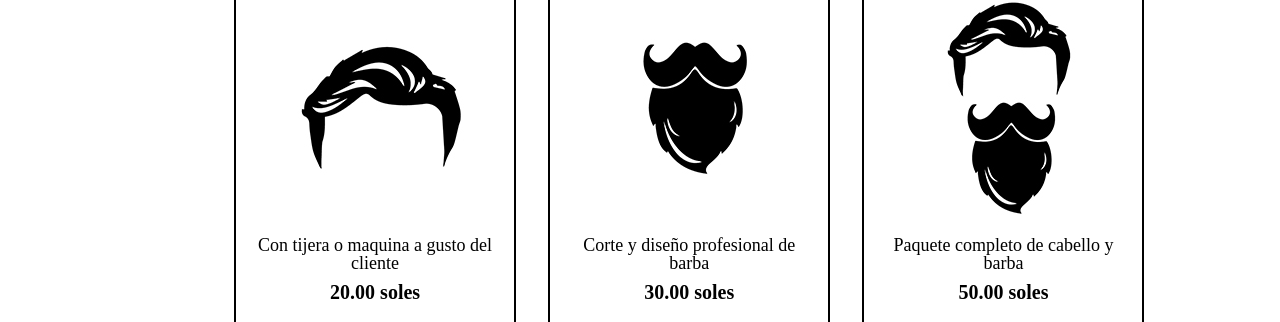
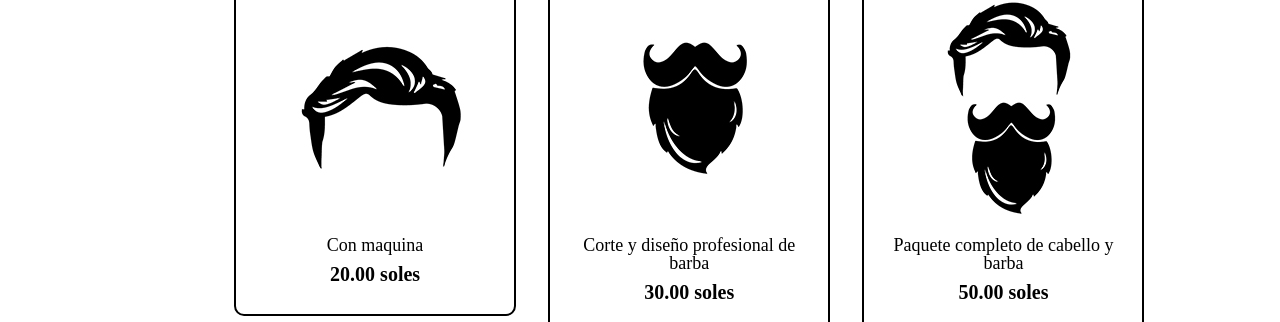
Before and after one commit to BryanChiara/PruebaGIT, a plain HTML site: page productos.html in a window 1280 px wide. Shown: the part 472-794 px from the top of the page. Drawn offline with Linux system fonts and the light colour scheme; files whose address does not match are found by name.

Commit message:
Cambio en los productos

```diff
--- a/productos.html
+++ b/productos.html
@@ -26,7 +26,7 @@
                 <li>
                     <h2>Cabello</h2>
                     <img src="imagenes/cabello.jpg">
-                    <p class="producto-descripcion">Con tijera o maquina a gusto del cliente</p>
+                    <p class="producto-descripcion">Con maquina</p>
                     <p class="producto-precio">20.00 soles</p>
                 </li>
                 <li>
```
